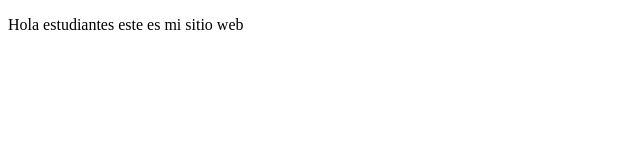
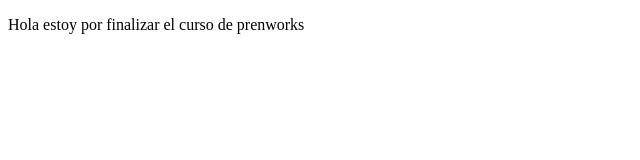
Before and after one commit to Hilario770/ProyectoDemoCursoPrework, a plain HTML site: page index.html in a window 1280 px wide. Shown: the full height of the page, 0-640 px from the left. Drawn offline with Linux system fonts and the light colour scheme.

Commit message:
cambios borre mi contenido

```diff
--- a/index.html
+++ b/index.html
@@ -7,6 +7,6 @@
     <title>Hola mundo</title>
   </head>
   <body>
-    <p>Hola estudiantes este es mi sitio web</p>
+    <p>Hola estoy por finalizar el curso de prenworks</p>
   </body>
 </html>
```
